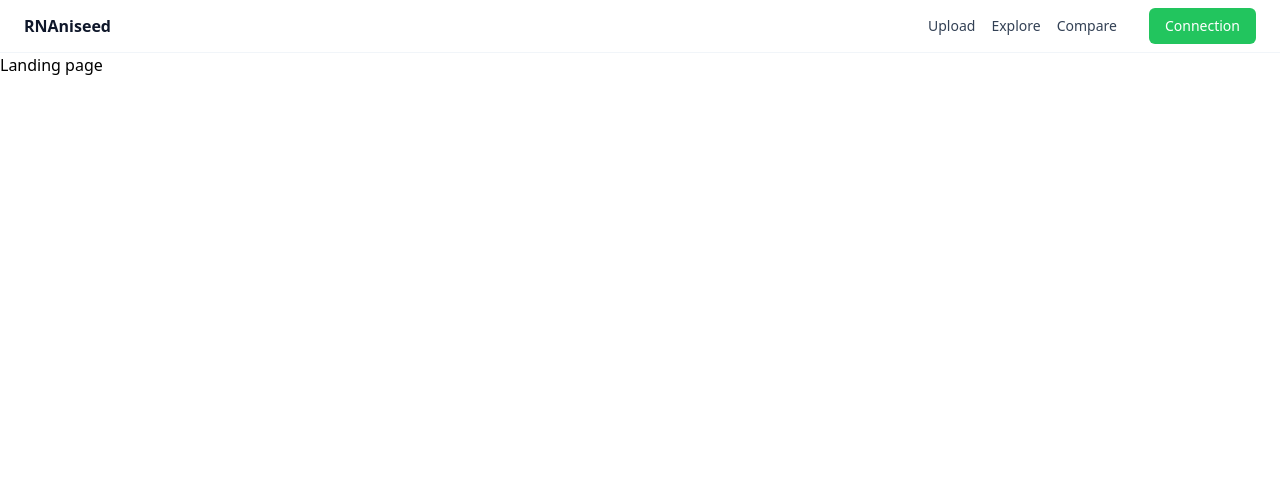
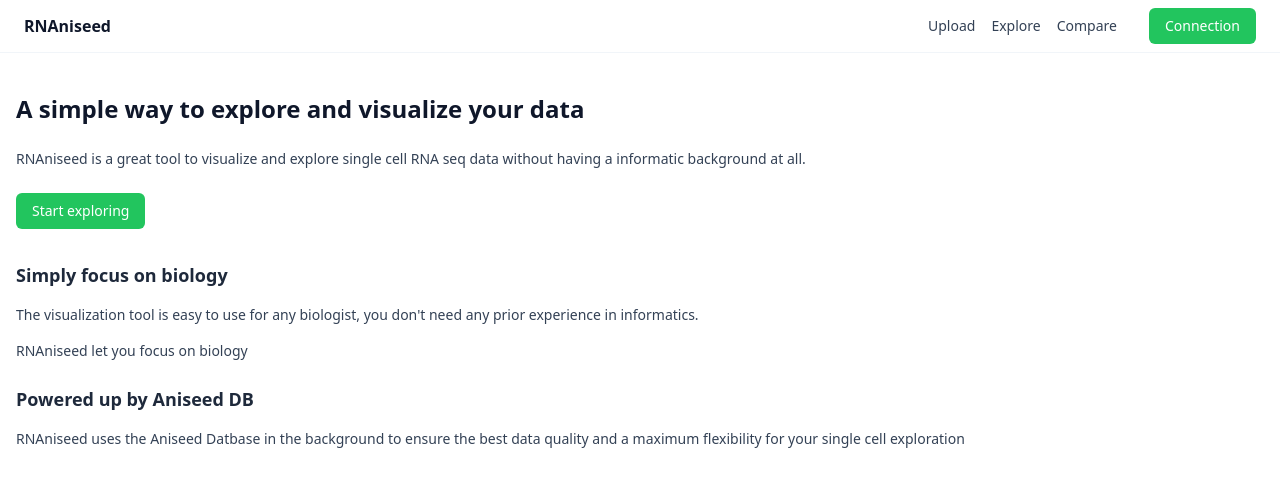
Before and after one commit to Phloemus/RNAniseed-App, a React (Create React App) app: page / in a window 1280 px wide. Shown: the top 486 px of the page. Built offline with nearby package versions, Linux system fonts and the light colour scheme.

Commit message:
build: small improvements of the landing page in order to make RNAniseed more attractive for new users and answer questions about the tools we provide within the app

```diff
--- a/src/pages/landing-page/index.jsx
+++ b/src/pages/landing-page/index.jsx
@@ -1,6 +1,7 @@
 
 import { Helmet } from "react-helmet"
 
+/*********************** Common component imports ***************************************************** */
 import Navbar from "../../components/navbar"
 
 
@@ -16,7 +17,54 @@ const LandingPage = () => {
 
             <Navbar />
 
-            <h1>Landing page</h1>
+            <main className="my-10 mx-4">
+
+                <section className="my-8">
+
+                    <h1 className="text-2xl text-slate-900 font-bold">A simple way to explore and visualize your data</h1>
+
+                    <p className="my-6 text-slate-700 text-sm md:text-md leading-5">
+                        RNAniseed is a great tool to visualize and explore single cell RNA seq data without
+                        having a informatic background at all.
+                    </p>
+
+                    <button className="px-4 py-2 bg-green-500 text-white text-sm rounded-md hover:shadow-md">
+                        Start exploring
+                    </button>
+
+                </section>
+
+                <section className="my-6">
+
+                    <h2 className="text-lg text-slate-800 font-semibold">Simply focus on biology</h2>
+
+                    <p className="my-4 text-slate-700 text-sm md:text-md leading-5">
+                        The visualization tool is easy to use for any biologist, you don't
+                        need any prior experience in informatics.
+                    </p>
+
+                    <p className="my-2 text-slate-700 text-sm md:text-md leading-5">
+                        RNAniseed let you focus on biology
+                    </p>
+
+                </section>
+
+                <section className="my-6">
+
+                    <h2 className="text-lg text-slate-800 font-semibold">Powered up by Aniseed DB</h2>
+
+                    <p className="my-4 text-slate-700 text-sm md:text-md leading-5">
+                        RNAniseed uses the Aniseed Datbase in the background to ensure the best
+                        data quality and a maximum flexibility for your single cell exploration
+                    </p>
+
+                </section>
+
+
+
+            </main>
+
+
 
         </div>
     )
--- a/src/pages/visual-launcher/explorationLayer.jsx
+++ b/src/pages/visual-launcher/explorationLayer.jsx
@@ -328,8 +328,6 @@ const ExplorationLayer = ({ onLaunchWaiting }) => {
                 maxItemSelection={-1}
             />
 
-            {console.log(JSON.stringify(selectedStages))}
-
             <div className="my-2">
                 <p className="my-6 text-slate-700 text-sm md:text-md leading-5">
                     Launching the visualization takes a few seconds. When the data is ready
```
